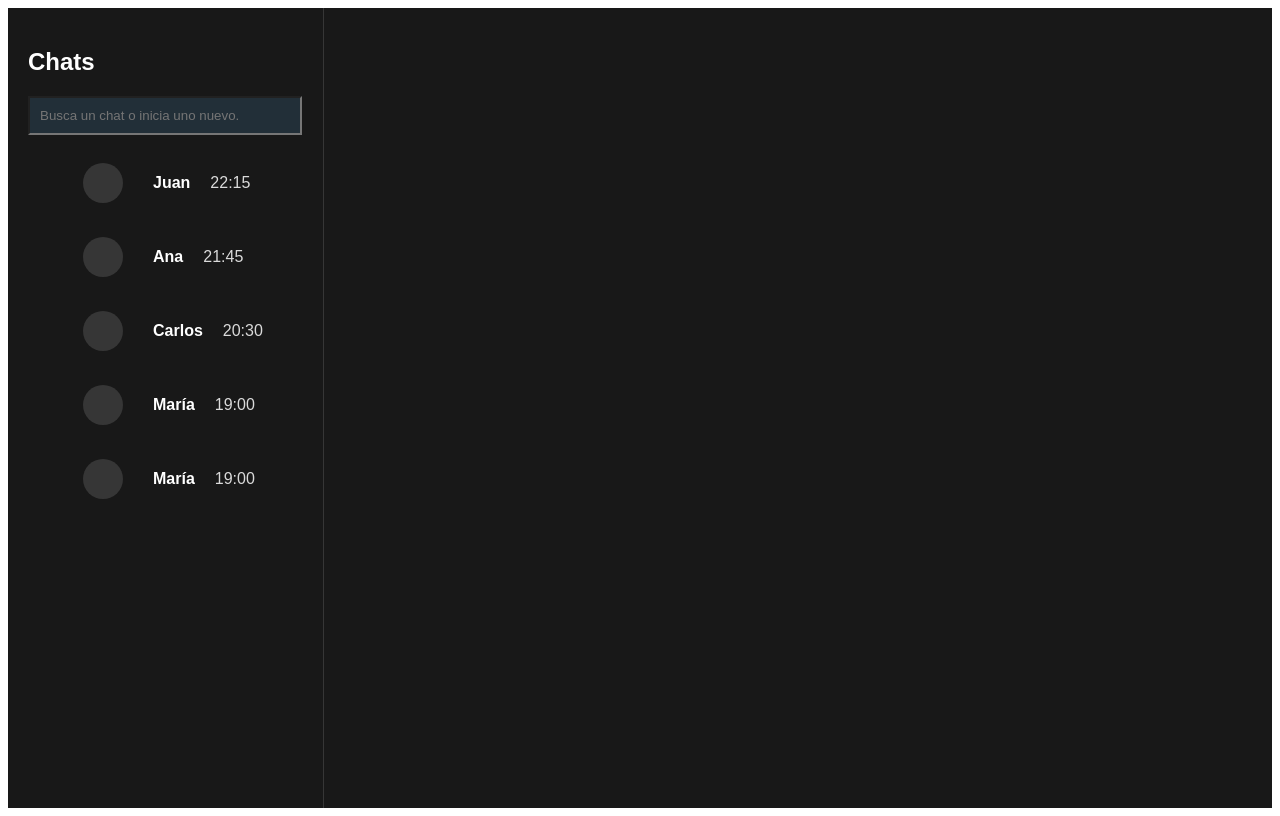
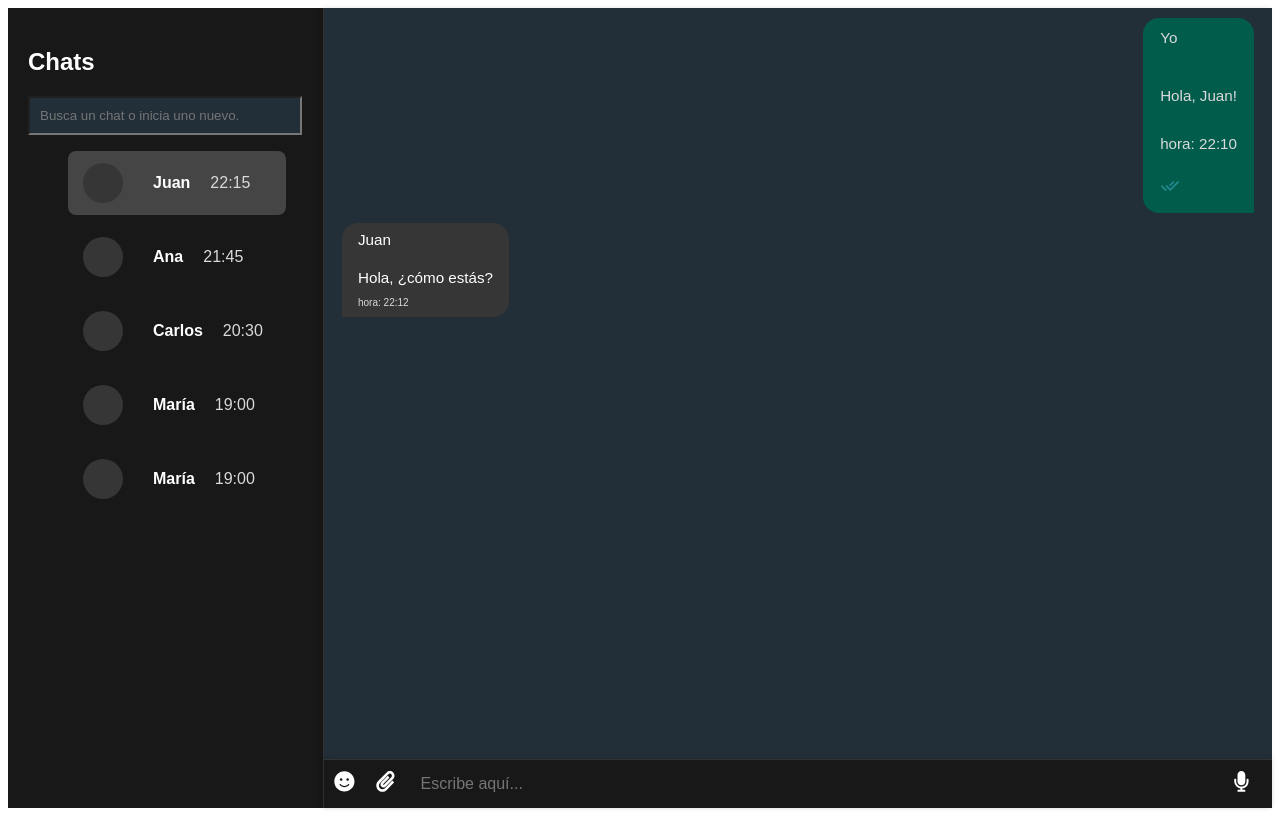
Before and after one commit to adriandev-bit/whatsappClone, a React (Vite) app: page / in a window 1280 px wide. Built offline with nearby package versions, Linux system fonts and the light colour scheme.

Commit message:
wapp-project

```diff
--- a/src/App.jsx
+++ b/src/App.jsx
@@ -1,4 +1,4 @@
-import React, { useState } from 'react';
+import React, { useState, useEffect  } from 'react';
 import './App.css';
 import { FaSmile, FaPaperclip, FaMicrophone } from 'react-icons/fa'; // Importa íconos
 import whatsappData from './whatsappData';
@@ -10,6 +10,15 @@ function App() {
   const [contactos, setContactos] = useState(whatsappData);
   const [nuevoMensaje, setNuevoMensaje] = useState('');
   const [contactoSeleccionado, setContactoSeleccionado] = useState(null); // Para almacenar el contacto seleccionado
+
+
+  // Seleccionar el primer contacto por defecto al iniciar
+  useEffect(() => {
+    if (contactos.length > 0 && contactoSeleccionado === null) {
+      setContactoSeleccionado(contactos[0].id); // Establece el primer contacto como seleccionado
+    }
+  }, [contactos, contactoSeleccionado]);
+
 
   const handleNewMessage = (evento) => {
     evento.preventDefault();
```
